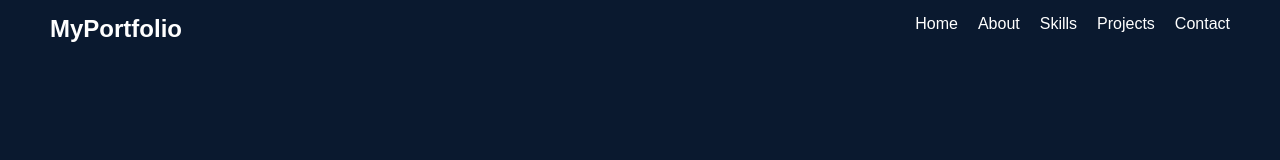
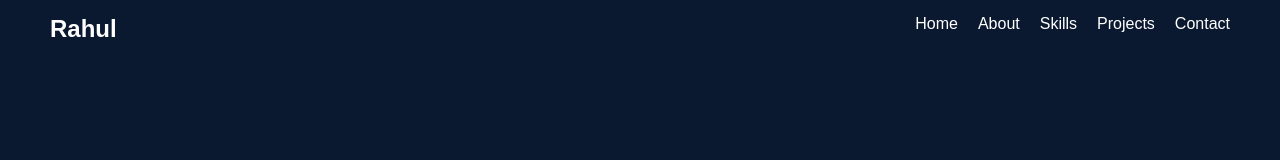
Before and after one commit to rahul06-critical/resume.github.io-, a plain HTML site: page index.html in a window 1280 px wide. Shown: the top 160 px of the page. Drawn offline with Linux system fonts and the light colour scheme.

Commit message:
Update index.html

```diff
--- a/index.html
+++ b/index.html
@@ -12,7 +12,7 @@
 
 <header>
     <nav>
-        <h2 class="logo">MyPortfolio</h2>
+       <h2 class="logo">Rahul</h2>
         <ul>
             <li><a href="index.html">Home</a></li>
             <li><a href="about.html">About</a></li>
```
